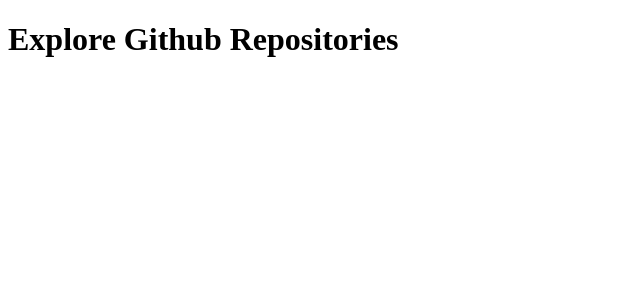
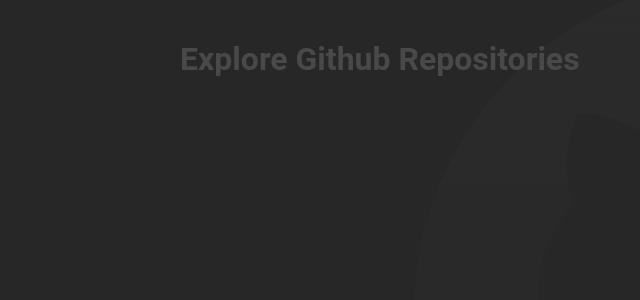
Before and after one commit to marina-ferreira/gostack-github-explorer, a React (Create React App) app: page / in a window 1280 px wide. Shown: the top 300 px of the page, without its empty margins (0-640 px from the left). Built offline with nearby package versions, Linux system fonts and the light colour scheme.

Commit message:
Global styles

```diff
--- a/src/App.js
+++ b/src/App.js
@@ -3,11 +3,16 @@
 
 import Routes from 'routes'
 
+import GlobalStyles from './styles/global'
+
 function App() {
   return (
-    <BrowserRouter>
-      <Routes />
-    </BrowserRouter>
+    <>
+      <BrowserRouter>
+        <Routes />
+      </BrowserRouter>
+      <GlobalStyles />
+    </>
   )
 }
 
--- /dev/null
+++ b/src/styles/global.js
@@ -0,0 +1,36 @@
+import { createGlobalStyle } from 'styled-components'
+
+import githubBackground from 'assets/github-background.svg'
+
+export default createGlobalStyle`
+  * {
+    margin: 0;
+    padding: 0;
+    outline: 0;
+    box-sizing: border-box;
+  }
+
+  body {
+    background: #f0f0f5 url(${githubBackground}) no-repeat 70% top;
+    background: #272727 url(${githubBackground}) no-repeat 70% top;
+    -webkit-font-smoothing: antialiased;
+  }
+
+  body, input, button {
+    font: 16px Roboto, sans-serif;
+  }
+
+  h1, h2, h3, h4, h5, h6 {
+    color: #494949;
+  }
+
+  #root {
+    max-width: 960px;
+    margin: 0 auto;
+    padding: 40px 20px;
+  }
+
+  button {
+    cursor: pointer;
+  }
+`
```
Also changed, not shown: src/assets/github-background.svg (added).
